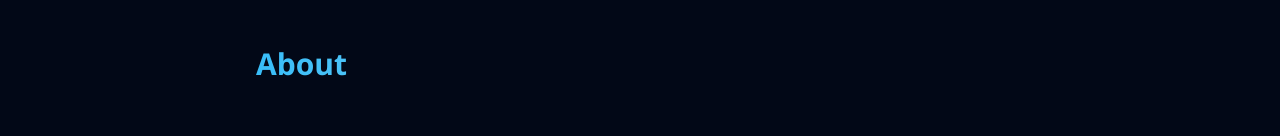
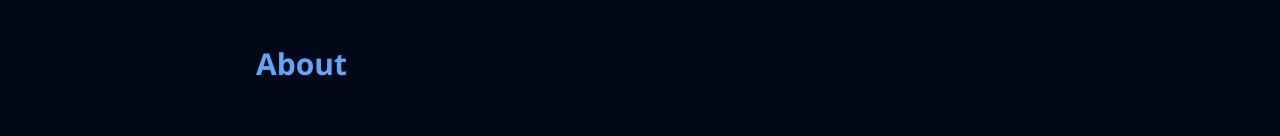
Before and after one commit to leogrigs/portfolio, a React (Vite) app: page / in a window 1280 px wide. Shown: the part 802-938 px from the top of the page. Built offline with nearby package versions, Linux system fonts and the light colour scheme.

Commit message:
style: update AppSectionWrapper to use fontColor variable for improved theming

```diff
--- a/src/components/AppSectionWrapper.tsx
+++ b/src/components/AppSectionWrapper.tsx
@@ -19,7 +19,7 @@ export default function AppSectionWrapper({
       className="min-h-screen flex flex-col py-8 ml-64 mr-8 justify-between transition-colors duration-300"
     >
       <div>
-        <h2 className="text-3xl mt-4 bg-gradient-to-r from-sky-400 to-slate-50 bg-clip-text text-transparent font-bold">
+        <h2 className="text-3xl mt-4 bg-gradient-to-r text-fontColor font-bold">
           {sectionTitle}
         </h2>
       </div>
```
